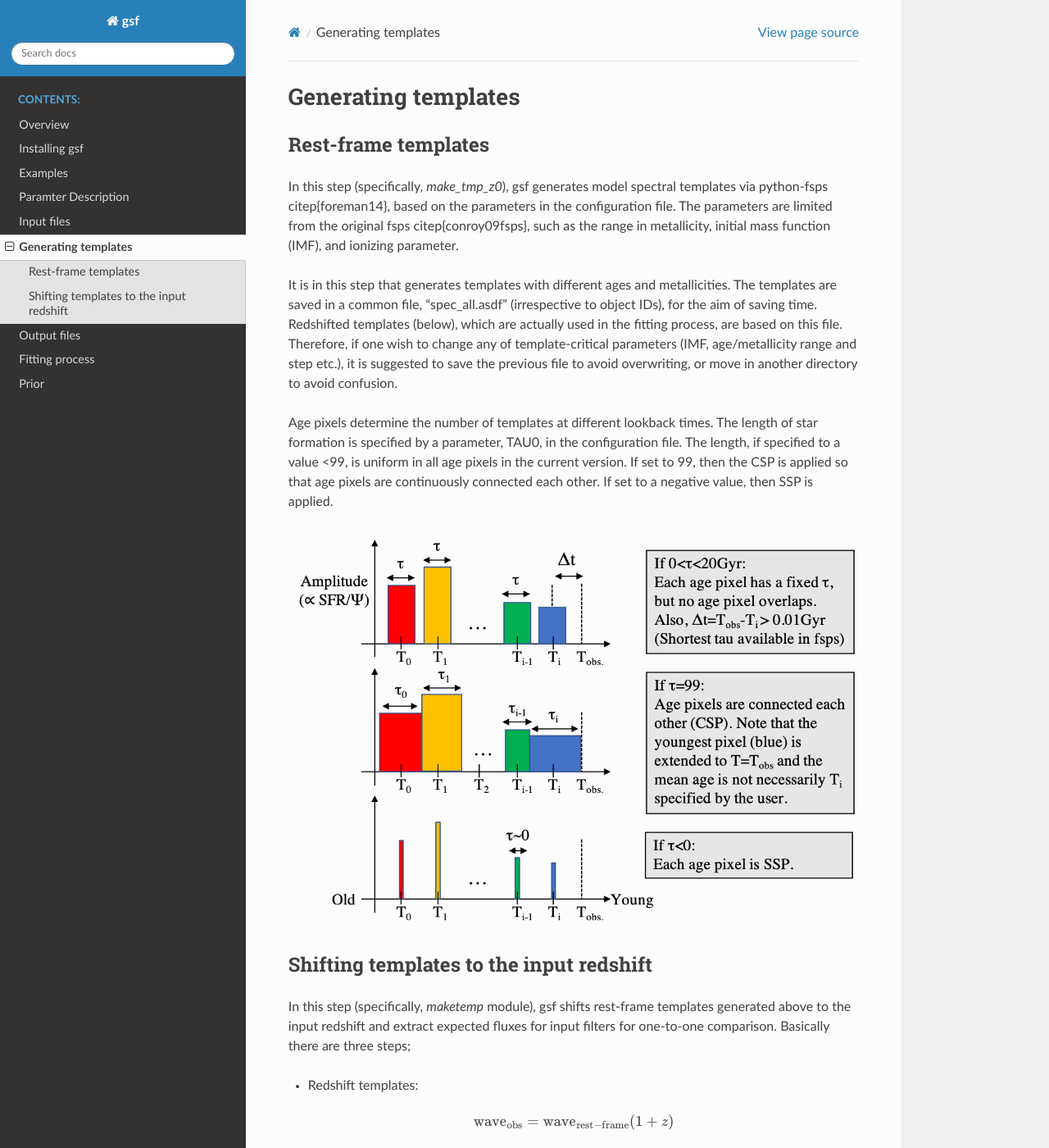
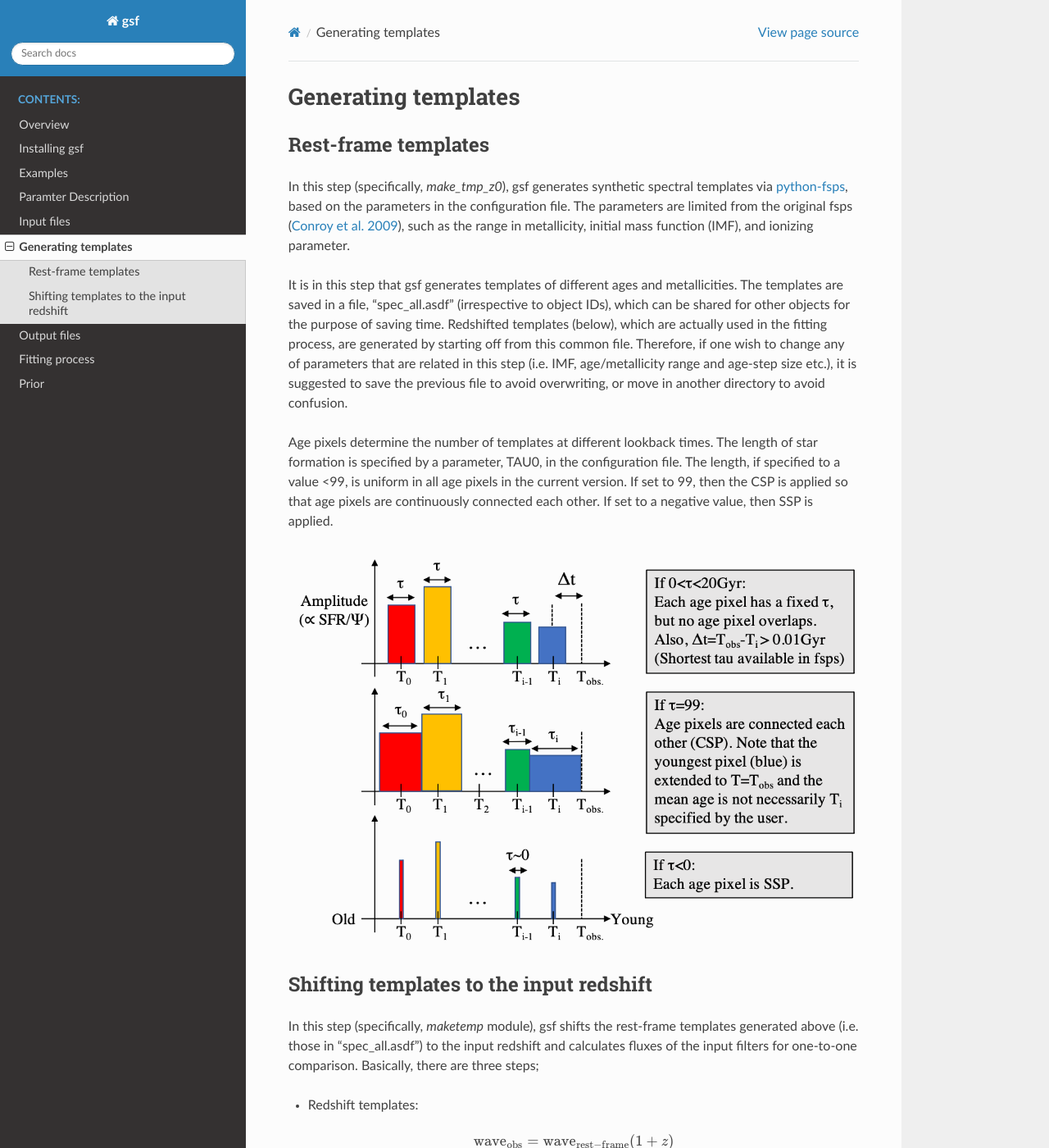
Before and after one commit to mtakahiro/gsf, a Sphinx documentation site: the page built from docs/templates.rst, in a window 1280 px wide and 1400 px high. Shown: the whole window at 82% size. Built offline with Sphinx 7.4.7 and the Read the Docs theme 2.0.0, drawn with Linux system fonts in a browser that asks for light colours; pages that are not in the unit, such as notebooks, are missing from menus; some of the changed text lies outside the part shown.

Commit message:
update in docs

```diff
--- a/docs/overview.rst
+++ b/docs/overview.rst
@@ -2,7 +2,7 @@
 
 Overview
 ========
-gsf is a flexible, python-based SED fitting code designed for extra-galactic science.
+Gsf is a flexible, python-based SED fitting code designed for extra-galactic science.
 gsf can fit photometric data points, simultaneously with grism spectra if provided,
 to get posterior probability of galaxy physical properties, such as stellar mass, dust attenuation,
 metallicity, as well as star formation and metallicity enrichment histories.
--- a/docs/templates.rst
+++ b/docs/templates.rst
@@ -5,16 +5,19 @@ Generating templates
 
 Rest-frame templates
 --------------------
-In this step (specifically, `make_tmp_z0`), gsf generates model spectral templates via python-fsps \citep{foreman14}, based on the parameters
-in the configuration file. The parameters are limited from the original fsps \citep{conroy09fsps},
+In this step (specifically, `make_tmp_z0`), gsf generates synthetic spectral templates
+via `python-fsps <https://github.com/dfm/python-fsps>`__, based on the parameters
+in the configuration file. The parameters are limited from the original fsps (`Conroy et al. 2009 <http://adsabs.harvard.edu/abs/2009ApJ...699..486C>`__),
 such as the range in metallicity, initial mass function (IMF), and ionizing parameter.
 
-It is in this step that generates templates with different ages and metallicities.
-The templates are saved in a common file, "spec\_all.asdf" (irrespective to object IDs),
-for the aim of saving time. Redshifted templates (below), which are actually
-used in the fitting process, are based on this file. Therefore, if one wish to change any of
-template-critical parameters (IMF, age/metallicity range and step etc.), it is suggested to save the
-previous file to avoid overwriting, or move in another directory to avoid confusion.
+It is in this step that gsf generates templates of different ages and metallicities.
+The templates are saved in a file, "spec\_all.asdf" (irrespective to object IDs),
+which can be shared for other objects for the purpose of saving time.
+Redshifted templates (below), which are actually
+used in the fitting process, are generated by starting off from this common file.
+Therefore, if one wish to change any of
+parameters that are related in this step (i.e. IMF, age/metallicity range and age-step size etc.),
+it is suggested to save the previous file to avoid overwriting, or move in another directory to avoid confusion.
 
 Age pixels determine the number of templates at different lookback times. The length of star
 formation is specified by a parameter, TAU0, in the configuration file. The length, if specified
@@ -27,9 +30,9 @@ If set to a negative value, then SSP is applied.
 
 Shifting templates to the input redshift
 ----------------------------------------
-In this step (specifically, `maketemp` module), gsf shifts rest-frame templates generated above
-to the input redshift and extract expected fluxes for input filters for one-to-one comparison.
-Basically there are three steps;
+In this step (specifically, `maketemp` module), gsf shifts the rest-frame templates generated above (i.e. those in "spec\_all.asdf")
+to the input redshift and calculates fluxes of the input filters for one-to-one comparison.
+Basically, there are three steps;
 
 - Redshift templates:
 
```
Also changed, not shown: other parts of docs/templates.rst (+1 -1 lines), docs/parameters.rst (+6 -6 lines), 11 other files.
